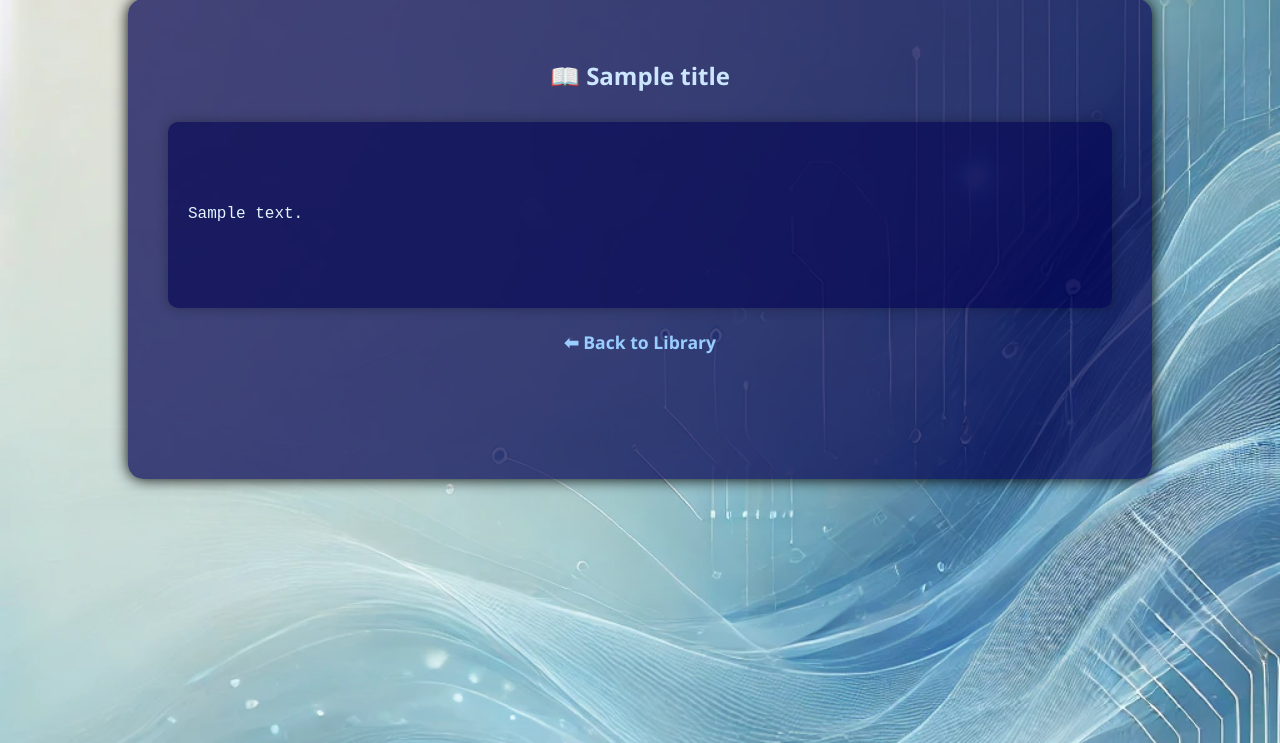
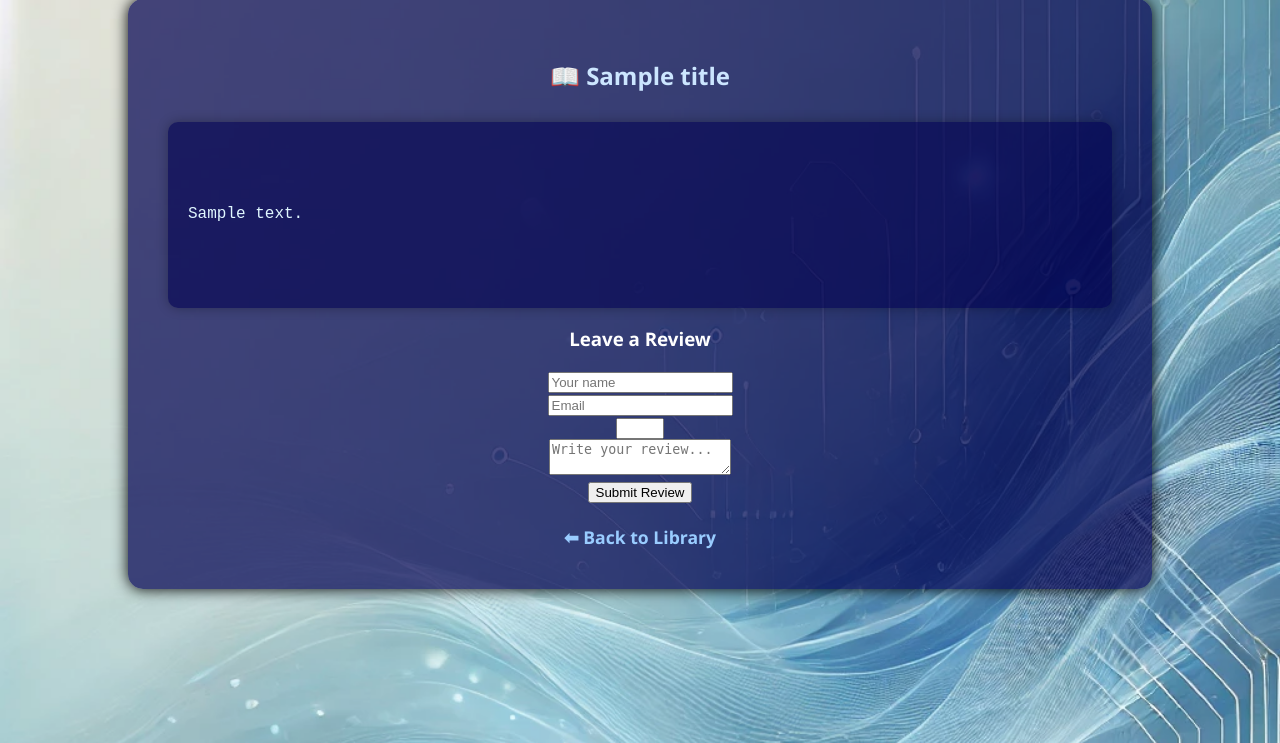
Before and after one commit to broxthemighty/MS587A6_ai_eBook_DB_website, a Flask app: template templates/read_book.html in a window 1280 px wide. Shown: the part 41-784 px from the top of the page. Run offline with Flask 3, Linux system fonts and the light colour scheme; the template is opened without the code that fills it: most values are stand-ins (such as "Sample title", 1, 10 or a date in 2020); some libraries are stand-ins or nearby versions.

Commit message:
Updated index.html with correct assignment number, added review submit to read book.html.

```diff
--- a/app.py
+++ b/app.py
@@ -209,6 +209,42 @@ def generate():
 
     return redirect(url_for("index"))
 
+@app.route("/submit_review/<int:book_id>", methods=["POST"])
+def submit_review(book_id):
+    """
+    Submit a review for a book
+    Changed to use the database
+    """
+    username = request.form["username"]
+    email = request.form["email"]
+    rating = int(request.form["rating"])
+    text = request.form["review_text"]
+
+    conn = get_db_connection()
+    try:
+        with conn.cursor() as cur:
+            # Create user if not exists
+            cur.execute("SELECT user_id FROM users WHERE email = %s", (email,))
+            user = cur.fetchone()
+            if not user:
+                cur.execute(
+                    "INSERT INTO users (username, email) VALUES (%s, %s) RETURNING user_id",
+                    (username, email),
+                )
+                user_id = cur.fetchone()[0]
+            else:
+                user_id = user[0]
+
+            cur.execute(
+                "INSERT INTO reviews (user_id, book_id, rating, review_text, review_date) VALUES (%s, %s, %s, %s, CURRENT_DATE)",
+                (user_id, book_id, rating, text),
+            )
+            conn.commit()
+    finally:
+        release_db_connection(conn)
+
+    return redirect(url_for("read", book_id=book_id))
+
 
 if __name__ == "__main__":
     app.run(debug=True)
--- a/templates/index.html
+++ b/templates/index.html
@@ -22,7 +22,7 @@
 <body>
     <div class="container">
         <h1>📘 AI eBook & Audiobook Library</h1>
-        <p>Matt Lindborg UAT MS587 Week 3 Assignment 3.1</p>
+        <p>Matt Lindborg UAT MS587 Week 6 Assignment 6.1</p>
         <p>Github url for this site: https://github.com/broxthemighty/MS587A6_ai_eBook_DB_website</p>
         <!-- Functional AI story generator -->
         <div class="ai-generator-info">
--- a/templates/read_book.html
+++ b/templates/read_book.html
@@ -1,19 +1,30 @@
 <!-- read_book.html -->
 <!DOCTYPE html>
 <html lang="en">
+
 <head>
     <meta charset="UTF-8">
     <title>Read: {{ title }}</title>
     <link rel="stylesheet" href="{{ url_for('static', filename='styles.css') }}">
 </head>
+
 <body>
     <div class="container">
         <h2>📖 {{ title }}</h2>
         <div class="book-content">
             <pre>{{ content }}</pre>
         </div>
+        <h3>Leave a Review</h3>
+        <form method="POST" action="{{ url_for('submit_review', book_id=book_id) }}">
+            <input type="text" name="username" placeholder="Your name" required><br>
+            <input type="email" name="email" placeholder="Email" required><br>
+            <input type="number" name="rating" min="1" max="5" required><br>
+            <textarea name="review_text" placeholder="Write your review..." required></textarea><br>
+            <button type="submit">Submit Review</button>
+        </form>
         <br>
         <a href="/" class="back-link">⬅ Back to Library</a>
     </div>
 </body>
+
 </html>
```
